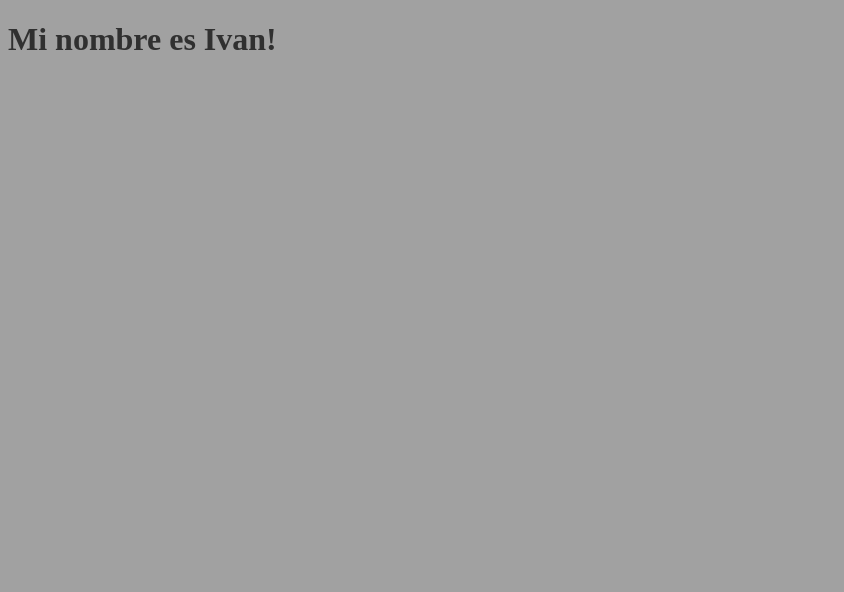
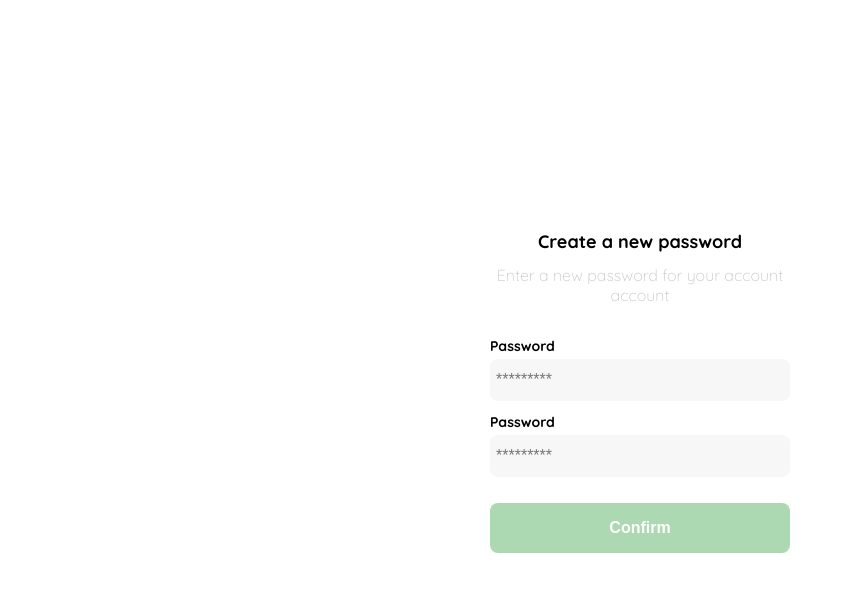
Before and after one commit to AreYouIvan/react-store, a React app: page / in a window 1280 px wide. Shown: the top 592 px of the page, without its empty margins (0-844 px from the left). Built offline with nearby package versions, Linux system fonts and the light colour scheme.

Commit message:
layouting the login container

```diff
--- a/public/index.html
+++ b/public/index.html
@@ -4,6 +4,9 @@
   <meta charset="UTF-8">
   <meta http-equiv="X-UA-Compatible" content="IE=edge">
   <meta name="viewport" content="width=device-width, initial-scale=1.0">
+  <link rel="preconnect" href="https://fonts.googleapis.com">
+  <link rel="preconnect" href="https://fonts.gstatic.com" crossorigin>
+  <link href="https://fonts.googleapis.com/css2?family=Quicksand:wght@300;500;700&display=swap" rel="stylesheet">
   <title>Denisse Shop</title>
 </head>
 <body>
--- a/src/components/App.js
+++ b/src/components/App.js
@@ -1,9 +1,15 @@
 import React from "react";
-import '../styles/global.scss';
+import '../styles/global.css';
+import { Login } from '../containers/Login'
+import { Layout } from '../containers/Layout'
 
 
 const App = () => {
-  return <h1>Mi nombre es Ivan!</h1>;
+  return (
+    <Layout>
+      <Login/>
+    </Layout>
+  )
 };
 
 export { App };
--- /dev/null
+++ b/src/containers/Layout/index.js
@@ -0,0 +1,11 @@
+import React from 'react';
+
+const Layout = ({ children }) => {
+  return (
+    <div className='Layout'>
+      { children }
+    </div>
+  );
+}
+
+export { Layout };
--- /dev/null
+++ b/src/containers/Login/Login.scss
@@ -0,0 +1,68 @@
+    .login {
+      width: 100%;
+      height: 100vh;
+      display: grid;
+      place-items: center;
+    }
+    .form-container {
+      display: grid;
+      grid-template-rows: auto 1fr auto;
+      width: 300px;
+    }
+    .logo {
+      width: 150px;
+      margin-bottom: 48px;
+      justify-self: center;
+      display: none;
+    }
+    .title {
+      font-size: var(--lg);
+      margin-bottom: 12px;
+      text-align: center;
+    }
+    .subtitle {
+      color: var(--very-light-pink);
+      font-size: var(--md);
+      font-weight: 300;
+      margin-top: 0;
+      margin-bottom: 32px;
+      text-align: center;
+    }
+    .form {
+      display: flex;
+      flex-direction: column;
+    }
+    .label {
+      font-size: var(--sm);
+      font-weight: bold;
+      margin-bottom: 4px;
+    }
+    .input {
+      background-color: var(--text-input-field);
+      border: none;
+      border-radius: 8px;
+      height: 30px;
+      font-size: var(--md);
+      padding: 6px;
+      margin-bottom: 12px;
+    }
+    .primary-button {
+      background-color: var(--hospital-green);
+      border-radius: 8px;
+      border: none;
+      color: var(--white);
+      width: 100%;
+      cursor: pointer;
+      font-size: var(--md);
+      font-weight: bold;
+      height: 50px;
+    }
+    .login-button {
+      margin-top: 14px;
+      margin-bottom: 30px;
+    }
+    @media (max-width: 640px) {
+      .logo {
+        display: block;
+      }
+    }
--- /dev/null
+++ b/src/containers/Login/index.js
@@ -0,0 +1,50 @@
+import React from "react";
+import './Login.scss'
+
+
+const Login = () => {
+  return (
+    <>
+      <div className="login">
+        <div className="form-container">
+          <img
+            src="./logos/logo_yard_sale.svg"
+            alt="logo"
+            className="logo"
+            />
+          <h1 className="title">Create a new password</h1>
+          <p className="subtitle">Enter a new password for your account account</p>
+          <form action="/" className="form">
+            <label htmlFor="password" className="label">
+              Password
+            </label>
+            <input
+              type="password"
+              id="password"
+              placeholder="*********"
+              className="input input-password"
+            />
+
+            <label htmlFor="new-password" className="label">
+              Password
+            </label>
+            <input
+              type="password"
+              id="new-password"
+              placeholder="*********"
+              className="input input-password"
+            />
+
+            <input
+              type="submit"
+              value="Confirm"
+              className="primary-button login-button"
+            />
+          </form>
+        </div>
+      </div>
+    </>
+  );
+};
+
+export { Login };
--- /dev/null
+++ b/src/styles/global.css
@@ -0,0 +1,20 @@
+/* $base-color: #a1a1a1;
+$color: rgba(rgb(32, 32, 32), 0.88); */
+
+:root {
+  --white: #ffffff;
+  --black: #000000;
+  --very-light-pink: #c7c7c7;
+  --text-input-field: #f7f7f7;
+  --hospital-green: #acd9b2;
+  --sm: 14px;
+  --md: 16px;
+  --lg: 18px;
+}
+
+body {
+  margin: 0;
+  font-family: "Quicksand", sans-serif;
+  /* background: $base-color;
+  color: $color; */
+}
--- a/src/styles/global.scss
+++ /dev/null
@@ -1,7 +0,0 @@
-$base-color: #a1a1a1;
-$color: rgba(rgb(32, 32, 32), 0.88);
-
-body {
-  background: $base-color;
-  color: $color;
-}
--- a/webpack.config.js
+++ b/webpack.config.js
@@ -25,7 +25,7 @@ module.exports = {
         use: [{ loader: "html-loader" }],
       },
       {
-        test: /\.s[ac]ss$/i,
+        test: /\.(css|scss)$/,
         use: ["style-loader", "css-loader", "sass-loader"],
       },
     ],
```
